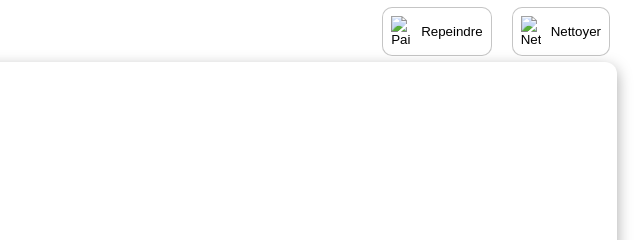
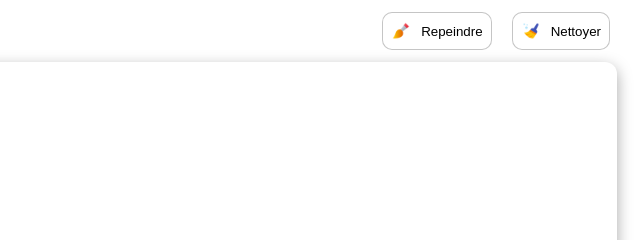
Before and after one commit to Ciramor97/X-GIL-LAB-TEST, a plain HTML site: page index.html in a window 1280 px wide. Shown: the top 240 px of the page, 640-1280 px from the left. Drawn offline with Linux system fonts and the light colour scheme; the site is published under a folder, as on GitHub Pages, so addresses that start at the root find nothing.

Commit message:
fix images don't display

```diff
--- a/index.html
+++ b/index.html
@@ -14,11 +14,11 @@
         <h3>Amusez vous avec canvas</h3>
         <div id="actions">
             <button class="action-btn" id="paint">
-                <img src="/assets/icons/paint.png" alt="Paint">
+                <img src="assets/icons/paint.png" alt="Paint">
                 <span>Repeindre</span>
             </button>
             <button class="action-btn" id="clear">
-                <img src="/assets/icons/clear.png" alt="Nettoyer">
+                <img src="assets/icons/clear.png" alt="Nettoyer">
                 <span>Nettoyer</span>
             </button>
         </div>
```
